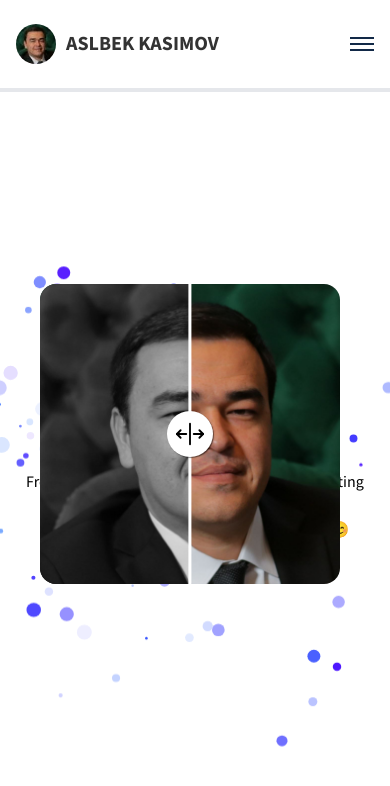
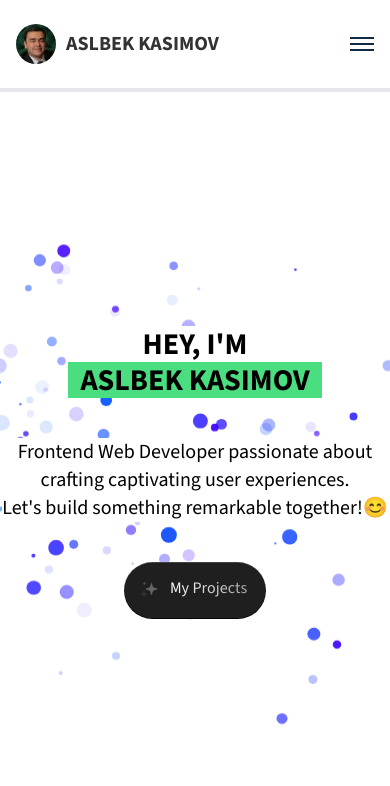
Before and after one commit to KasimovAslbek/AslbekKasimov, a React (Create React App) app: page / in a window 390 px wide. Shown: the top 786 px of the page. Built offline with nearby package versions, Linux system fonts and the light colour scheme.

Commit message:
Home page is ready

```diff
--- a/src/components/Home.jsx
+++ b/src/components/Home.jsx
@@ -1,21 +1,26 @@
 import React from 'react'
 import HomeBg from './HomeBg'
 import ImageBA from './ImageBA'
+import MySparkleButton from './MySparkleButton'
 
 
 function Home() {
   return (
     <div className='relative '>
+        <div className='absolute 2xl:top-1/2 2xl:transform  2xl:-translate-y-1/2 2xl:left-0 top-44 w-fit right-10 z-50 2xl:ml-10 hidden lg:block'><ImageBA/></div>
         <HomeBg/>
-        <div className='absolute bottom-0 left-0 z-30 ml-10'><ImageBA/></div>
 
-        <div className=' absolute top-1/2 transform  -translate-y-1/2  w-full'>
-            <div className='  mt-20 mx-auto z-50 2xl:text-3xl min-[2500px]:text-4xl w-full text-center 2xl:max-w-4xl min-[2500px]:max-w-7xl'>
-                <h1 className=' bg-white w-fit mx-auto 2xl:text-5xl  min-[2500px]:text-6xl mb-10 font-bold '>HEY, I'M <span className='bg-green-400 px-3'>ASLBEK KASIMOV</span></h1>
+
+
+        <div className='xl:-ml-10 2xl:-ml-0 absolute top-1/2 transform  -translate-y-1/2  w-full z-40'>
+            <div className='relative  mt-20 mx-auto text-xl sm:text-2xl z-50 2xl:text-3xl min-[2500px]:text-4xl w-full text-center  2xl:max-w-4xl min-[2500px]:max-w-7xl'>
+                <h1 className=' bg-white w-fit mx-auto text-3xl sm:text-4xl 2xl:text-5xl  min-[2500px]:text-6xl mb-10 font-bold '>HEY, I'M  <span className='bg-green-400 px-3 block sm:inline-block'>ASLBEK KASIMOV</span></h1>
                 <p  className=' bg-white w-fit mx-auto'>Frontend Web Developer passionate about crafting captivating user experiences.  </p>
-                <p  className=' bg-white w-fit mx-auto'>Let's build something remarkable together!😊</p>
+                <p  className=' bg-white w-fit mx-auto mb-10 lg:mb-16'>Let's build something remarkable together!😊</p>
+                <MySparkleButton/>
             </div>
-            </div>
+
+        </div>
     </div>
   )
 }
--- a/src/components/HomeBg.jsx
+++ b/src/components/HomeBg.jsx
@@ -154,7 +154,7 @@ function HomeBg() {
     };
   }, []);
 
-  return (<canvas ref={canvasRef} className="max-h-[1200px] h-screen -mt-20 w-full z-0"></canvas>);
+  return (<canvas ref={canvasRef} className="h-screen max-h-[800px] 2xl:max-h-[1200px] 2xl:h-screen -mt-20 w-full z-0"></canvas>);
 }
 
 export default HomeBg;
--- a/src/components/ImageBA.jsx
+++ b/src/components/ImageBA.jsx
@@ -9,7 +9,7 @@ function ImageBA() {
       };
 
       return (
-        <main className='w-[300px] h-[300px] min-[2500px]:w-[500px] min-[2500px]:h-[500px]'>
+        <main className='w-[200px] h-[200px] 2xl:w-[300px] 2xl:h-[300px] min-[2500px]:w-[500px] min-[2500px]:h-[500px]'>
           <div className="container">
             <div className="image-container">
               <img
@@ -37,8 +37,7 @@ function ImageBA() {
             <div className="slider-button" aria-hidden="true">
               <svg
                 xmlns="http://www.w3.org/2000/svg"
-                width="30"
-                height="30"
+
                 fill="currentColor"
                 viewBox="0 0 256 256"
               >
--- /dev/null
+++ b/src/components/MySparkleButton.css
@@ -0,0 +1,245 @@
+*,
+*:after,
+*:before {
+	box-sizing: border-box;
+}
+:root {
+	--transition: 0.25s;
+	--spark: 1.8s;
+}
+
+
+
+button {
+	--cut: 0.1em;
+	--active: 0;
+	--bg:
+		radial-gradient(
+			40% 50% at center 100%,
+			hsl(270 calc(var(--active) * 97%) 72% / var(--active)),
+			transparent
+		),
+		radial-gradient(
+			80% 100% at center 120%,
+			hsl(260 calc(var(--active) * 97%) 70% / var(--active)),
+			transparent
+		),
+		hsl(260 calc(var(--active) * 97%) calc((var(--active) * 44%) + 12%));
+	background: var(--bg);
+	font-size: 2rem;
+	font-weight: 500;
+	border: 0;
+	cursor: pointer;
+	padding: 0.9em 1.3em;
+	display: flex;
+	align-items: center;
+	gap: 0.25em;
+	white-space: nowrap;
+	border-radius: 100px;
+	position: relative;
+	box-shadow:
+		0 0 calc(var(--active) * 6em) calc(var(--active) * 1.25em) hsl(260 97% 61% / 0.75),
+		0 0.05em 0 0 hsl(260 calc(var(--active) * 97%) calc((var(--active) * 50%) + 30%)) inset,
+		0 -0.05em 0 0 hsl(260 calc(var(--active) * 97%) calc(var(--active) * 60%)) inset;
+	transition: box-shadow var(--transition), scale var(--transition), background var(--transition);
+	scale: calc(1 + (var(--active) * 0.1));
+	margin-left: auto;
+  	margin-right: auto;
+
+
+}
+@media (max-width: 640px) {
+	button {
+		font-size: 1rem;
+	}
+  }
+
+button:active {
+  scale: 1;
+}
+
+svg {
+	overflow: visible !important;
+}
+
+.sparkle path {
+	color: hsl(0 0% calc((var(--active, 0) * 70%) + var(--base)));
+	transform-box: fill-box;
+	transform-origin: center;
+	fill: currentColor;
+	stroke: currentColor;
+	animation-delay: calc((var(--transition) * 1.5) + (var(--delay) * 1s));
+	animation-duration: 0.6s;
+	transition: color var(--transition);
+}
+
+button:is(:hover, :focus-visible) path {
+	animation-name: bounce;
+}
+
+@keyframes bounce {
+	35%, 65% {
+		scale: var(--scale);
+	}
+}
+.sparkle path:nth-of-type(1) {
+	--scale: 0.5;
+	--delay: 0.1;
+	--base: 40%;
+}
+
+.sparkle path:nth-of-type(2) {
+	--scale: 1.5;
+	--delay: 0.2;
+	--base: 20%;
+}
+
+.sparkle path:nth-of-type(3) {
+	--scale: 2.5;
+	--delay: 0.35;
+	--base: 30%;
+}
+
+button:before {
+	content: "";
+	position: absolute;
+	inset: -0.25em;
+	z-index: -1;
+	border: 0.25em solid hsl(260 97% 50% / 0.5);
+	border-radius: 100px;
+	opacity: var(--active, 0);
+	transition: opacity var(--transition);
+}
+
+.spark {
+	position: absolute;
+	inset: 0;
+	border-radius: 100px;
+	rotate: 0deg;
+	overflow: hidden;
+	mask: linear-gradient(white, transparent 50%);
+	animation: flip calc(var(--spark) * 2) infinite steps(2, end);
+
+}
+
+@keyframes flip {
+	to {
+		rotate: 360deg;
+	}
+}
+
+
+
+.spark:after {
+	content: "";
+	position: absolute;
+	inset: var(--cut);
+	border-radius: 100px;
+}
+
+.backdrop {
+	position: absolute;
+	inset: var(--cut);
+	background: var(--bg);
+	border-radius: 100px;
+	transition: background var(--transition);
+
+}
+
+@keyframes rotate {
+	to {
+		transform: rotate(90deg);
+	}
+}
+
+
+
+@supports(selector(:has(:is(+ *)))) {
+	body:has(button:is(:hover, :focus-visible)) {
+		--active: 1;
+		--play-state: running;
+	}
+	.bodydrop {
+		display: none;
+	}
+}
+
+
+.bodydrop {
+	background: hsl(
+		260
+		calc(var(--active) * 97%)
+		6%
+	);
+	position: fixed;
+	inset: 0;
+	z-index: -1
+}
+
+
+
+button:is(:hover, :focus-visible) {
+	--active: 1;
+	--play-state: running;
+}
+
+
+.sparkle-button {
+	position: relative;
+}
+
+.particle-pen {
+	position: absolute;
+	width: 200%;
+	aspect-ratio: 1;
+	top: 50%;
+	left: 50%;
+	translate: -50% -50%;
+	-webkit-mask: radial-gradient(white, transparent 65%);
+	z-index: -1;
+	opacity: var(--active, 0);
+	transition: opacity var(--transition);
+}
+
+.particle {
+	fill: white;
+	width: calc(var(--size, 0.25) * 1rem);
+	aspect-ratio: 1;
+	position: absolute;
+	top: calc(var(--y) * 1%);
+	left: calc(var(--x) * 1%);
+	opacity: var(--alpha, 1);
+	animation: float-out calc(var(--duration, 1) * 1s) calc(var(--delay) * -1s) infinite linear;
+	transform-origin: var(--origin-x, 1000%) var(--origin-y, 1000%);
+	z-index: -1;
+	animation-play-state: var(--play-state, paused);
+}
+
+.particle path {
+	fill: hsl(0 0% 90%);
+	stroke: none;
+}
+
+.particle:nth-of-type(even) {
+	animation-direction: reverse;
+}
+
+@keyframes float-out {
+	to {
+		rotate: 360deg;
+	}
+}
+
+.text {
+	translate: 2% -6%;
+	letter-spacing: 0.01ch;
+	background: linear-gradient(90deg, hsl(0 0% calc((var(--active) * 100%) + 100%)), hsl(0 0% calc((var(--active) * 100%) + 65%)));
+	background-clip: text;
+	color: transparent;
+	transition: background var(--transition);
+}
+
+button svg {
+	inline-size: 1.25em;
+	translate: -25% -5%;
+}
--- /dev/null
+++ b/src/components/MySparkleButton.jsx
@@ -0,0 +1,42 @@
+import React, { useEffect } from 'react';
+import './MySparkleButton.css'
+
+const MySparkleButton = () => {
+
+  const RANDOM = (min, max) => Math.floor(Math.random() * (max - min + 1) + min);
+
+  useEffect(() => {
+    const PARTICLES = document.querySelectorAll('.particle');
+    PARTICLES.forEach(P => {
+      P.setAttribute('style', `
+        --x: ${RANDOM(20, 80)};
+        --y: ${RANDOM(20, 80)};
+        --duration: ${RANDOM(6, 20)};
+        --delay: ${RANDOM(1, 10)};
+        --alpha: ${RANDOM(40, 90) / 100};
+        --origin-x: ${Math.random() > 0.5 ? RANDOM(300, 800) * -1 : RANDOM(300, 800)}%;
+        --origin-y: ${Math.random() > 0.5 ? RANDOM(300, 800) * -1 : RANDOM(300, 800)}%;
+        --size: ${RANDOM(40, 90) / 100};
+      `);
+    });
+  }, []);
+
+  return (
+    <div className="sparkle-button z-30 w-full h-4">
+      <button>
+        <span className="spark"></span>
+        {/* <span className="spark"></span> */}
+        <span className="backdrop"></span>
+        <svg className="sparkle" viewBox="0 0 24 24" fill="none" xmlns="http://www.w3.org/2000/svg">
+          <path d="M14.187 8.096L15 5.25L15.813 8.096C16.0231 8.83114 16.4171 9.50062 16.9577 10.0413C17.4984 10.5819 18.1679 10.9759 18.903 11.186L21.75 12L18.904 12.813C18.1689 13.0231 17.4994 13.4171 16.9587 13.9577C16.4181 14.4984 16.0241 15.1679 15.814 15.903L15 18.75L14.187 15.904C13.9769 15.1689 13.5829 14.4994 13.0423 13.9587C12.5016 13.4181 11.8321 13.0241 11.097 12.814L8.25 12L11.096 11.187C11.8311 10.9769 12.5006 10.5829 13.0413 10.0423C13.5819 9.50162 13.9759 8.83214 14.186 8.097L14.187 8.096Z" fill="black" stroke="black" stroke-linecap="round" stroke-linejoin="round" />
+          <path d="M6 14.25L5.741 15.285C5.59267 15.8785 5.28579 16.4206 4.85319 16.8532C4.42059 17.2858 3.87853 17.5927 3.285 17.741L2.25 18L3.285 18.259C3.87853 18.4073 4.42059 18.7142 4.85319 19.1468C5.28579 19.5794 5.59267 20.1215 5.741 20.715L6 21.75L6.259 20.715C6.40725 20.1216 6.71398 19.5796 7.14639 19.147C7.5788 18.7144 8.12065 18.4075 8.714 18.259L9.75 18L8.714 17.741C8.12065 17.5925 7.5788 17.2856 7.14639 16.853C6.71398 16.4204 6.40725 15.8784 6.259 15.285L6 14.25Z" fill="black" stroke="black" stroke-linecap="round" stroke-linejoin="round" />
+          <path d="M6.5 4L6.303 4.5915C6.24777 4.75718 6.15472 4.90774 6.03123 5.03123C5.90774 5.15472 5.75718 5.24777 5.5915 5.303L5 5.5L5.5915 5.697C5.75718 5.75223 5.90774 5.84528 6.03123 5.96877C6.15472 6.09226 6.24777 6.24282 6.303 6.4085L6.5 7L6.697 6.4085C6.75223 6.24282 6.84528 6.09226 6.96877 5.96877C7.09226 5.84528 7.24282 5.75223 7.4085 5.697L8 5.5L7.4085 5.303C7.24282 5.24777 7.09226 5.15472 6.96877 5.03123C6.84528 4.90774 6.75223 4.75718 6.697 4.5915L6.5 4Z" fill="black" stroke="black" stroke-linecap="round" stroke-linejoin="round" />
+        </svg>
+        <span className="text">My Projects</span>
+      </button>
+      <div className="bodydrop"></div>
+    </div>
+  );
+}
+
+export default MySparkleButton;
--- a/src/components/Navbar.jsx
+++ b/src/components/Navbar.jsx
@@ -4,7 +4,7 @@ import logo from '../images/face-mini.jpg'
 function Navbar() {
     const [menuOpen, setMenuOpen] = useState(false);
   return (
-    <div className='relative text-lg lg:text-xl xl:text-2xl font-bold  text-[#333] z-20 border-b-4'>
+    <div className='relative text-lg lg:text-xl xl:text-2xl font-bold  text-[#333] z-50 border-b-4'>
         <div className='flex items-center justify-between  mx-4 sm:mx-6 md:mx-11 py-6 lg:py-10 lg:mx-20 '>
             <div className='flex items-center gap-2.5  '>
                 <img className='w-10 h-10 lg:w-fit lg:h-fit rounded-full cursor-pointer' src={logo} alt="" />
@@ -28,7 +28,7 @@ function Navbar() {
                 </div>
             </div>
         </div>
-        <div  className={`absolute  w-full top-16 left-0 ${menuOpen ? '' : 'hidden'} `}>
+        <div  className={`absolute  z-50 bg-white  w-full top-16 left-0 ${menuOpen ? '' : 'hidden'} `}>
             <ul className='text-right flex flex-col  mt-5 shadow-xl rounded-b-md'>
                 <li className='border-t w-full py-5 '><a className='mr-4 sm:mr-6     hover:text-[#7843e9] transition-color duration-300 ease-in-out' href="https://www.example.com">Home</a></li>
                 <li className='border-t w-full py-5 '><a className='mr-4 sm:mr-6     hover:text-[#7843e9] transition-color duration-300 ease-in-out' href="https://www.example.com">Skills</a></li>
--- a/src/components/style.css
+++ b/src/components/style.css
@@ -23,7 +23,7 @@ img {
 main {
   display: grid;
   place-items: center;
-  min-height: 100vh;
+
 }
 
 .container {
@@ -96,4 +96,24 @@ main {
   pointer-events: none;
   /* z-index: 100; */
   box-shadow: 1px 1px 1px hsl(0, 50%, 2%, .5);
+
 }
+
+.slider-button > svg {
+  width: 30px; /* Set the desired width */
+  height: 30px; /* Set the desired height */
+}
+
+/* For responsiveness, you can use media queries */
+@media (max-width: 2500px) {
+  .slider-button > svg {
+    width: 15px; /* Set a different width for smaller screens */
+    height: 15px; /* Set a different height for smaller screens */
+  }
+}
+@media (max-width: 1536px) {
+  .slider-button > svg {
+    width: 10px; /* Set a different width for smaller screens */
+    height: 10px; /* Set a different height for smaller screens */
+  }
+}
```
